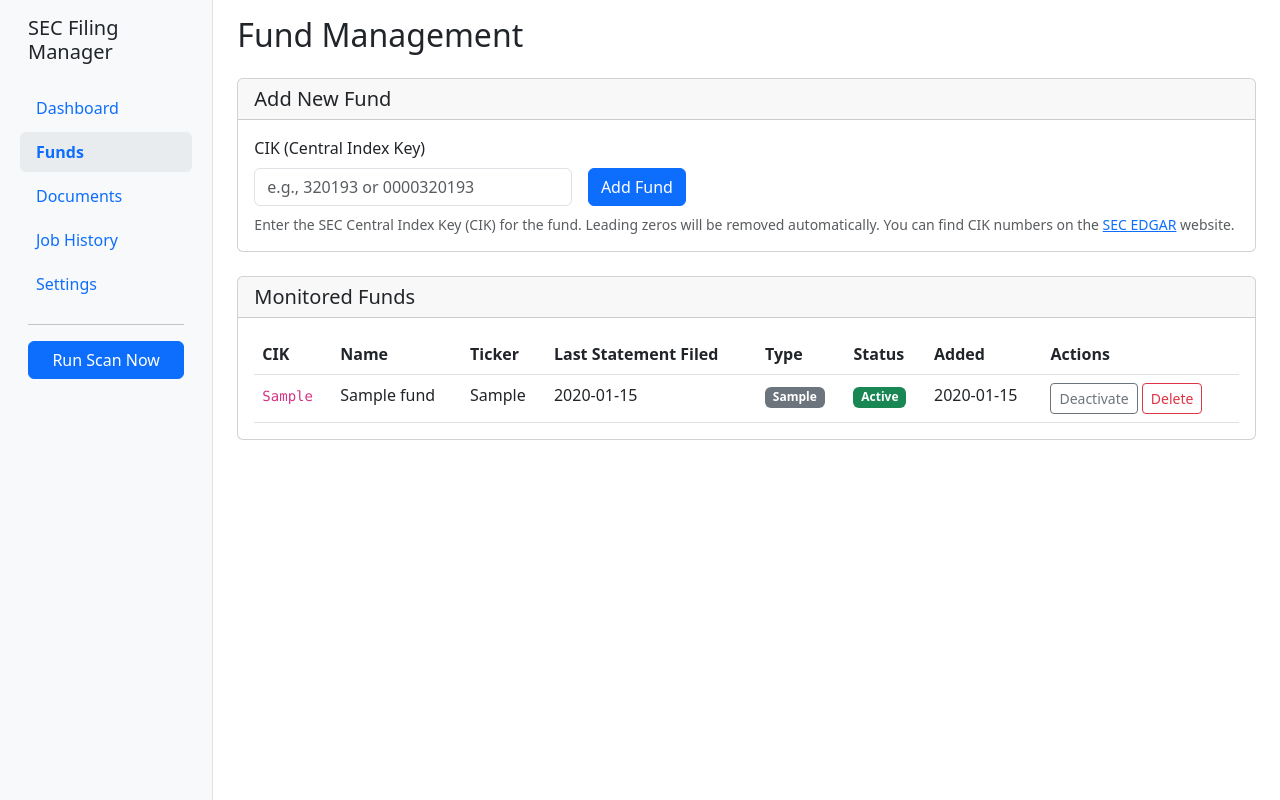
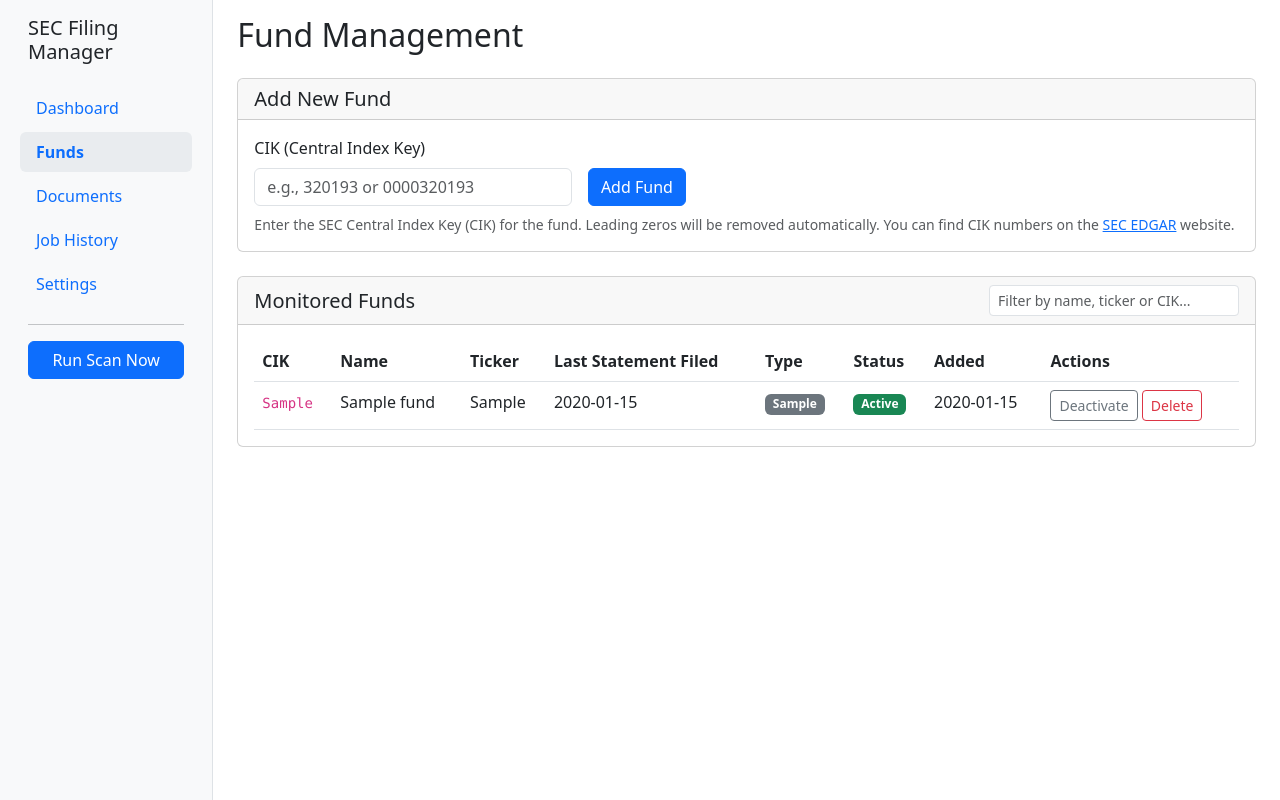
Before and after one commit to spoondev/sec-fam-solution, a FastAPI app: page /funds in a window 1280 px wide. Run offline with FastAPI, Linux system fonts and the light colour scheme; tables that the repository leaves empty hold one stand-in row (values such as "Sample post").

Commit message:
Add search filter to funds management page
Add dynamic search input that filters the monitored funds table
by name, ticker, or CIK as users type.

Co-Authored-By: Claude Sonnet 4.5 <noreply@anthropic.com>

```diff
--- a/app/templates/funds.html
+++ b/app/templates/funds.html
@@ -30,13 +30,14 @@
 
 <!-- Funds Table -->
 <div class="card">
-    <div class="card-header">
+    <div class="card-header d-flex justify-content-between align-items-center">
         <h5 class="mb-0">Monitored Funds</h5>
+        <input type="text" id="fundsSearch" class="form-control form-control-sm" style="max-width: 250px;" placeholder="Filter by name, ticker or CIK...">
     </div>
     <div class="card-body">
         {% if funds_with_latest %}
         <div class="table-responsive">
-            <table class="table table-hover mb-0">
+            <table id="fundsTable" class="table table-hover mb-0">
                 <thead>
                     <tr>
                         <th>CIK</th>
@@ -53,7 +54,7 @@
                     {% for item in funds_with_latest %}
                     {% set fund = item.fund %}
                     {% set latest_doc = item.latest_document %}
-                    <tr class="{{ 'table-secondary' if not fund.is_active else '' }}">
+                    <tr class="{{ 'table-secondary' if not fund.is_active else '' }}" data-cik="{{ fund.cik|lower }}" data-name="{{ (fund.name or '')|lower }}" data-ticker="{{ (fund.ticker or '')|lower }}">
                         <td><code>{{ fund.cik }}</code></td>
                         <td>{{ fund.name or 'Unknown' }}</td>
                         <td>{{ fund.ticker or '-' }}</td>
@@ -93,3 +94,31 @@
     </div>
 </div>
 {% endblock %}
+
+{% block scripts %}
+<script>
+document.addEventListener('DOMContentLoaded', function() {
+    const input = document.getElementById('fundsSearch');
+    const table = document.getElementById('fundsTable');
+
+    if (!input || !table) return;
+
+    input.addEventListener('input', function() {
+        const filter = this.value.toLowerCase().trim();
+        const rows = table.querySelectorAll('tbody tr');
+
+        rows.forEach(function(row) {
+            const cik = row.dataset.cik || '';
+            const name = row.dataset.name || '';
+            const ticker = row.dataset.ticker || '';
+
+            if (filter === '' || cik.includes(filter) || name.includes(filter) || ticker.includes(filter)) {
+                row.style.display = '';
+            } else {
+                row.style.display = 'none';
+            }
+        });
+    });
+});
+</script>
+{% endblock %}
```
